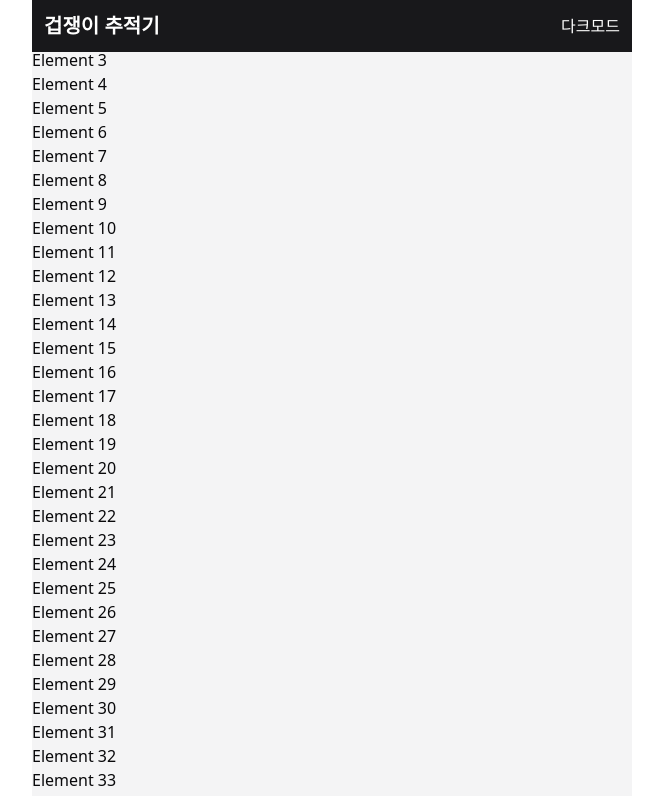
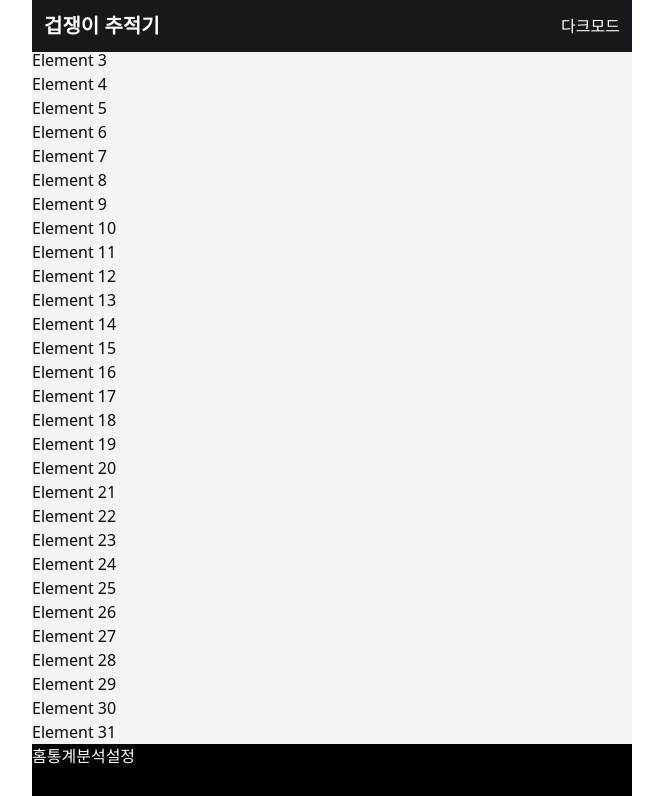
Before and after one commit to jong-k/coward-tracker-client, a Next.js app: page / in a window 1280 px wide. Shown: the top 796 px of the page, without its empty margins (308-971 px from the left). Built offline with nearby package versions, Linux system fonts and the light colour scheme.

Commit message:
feat: footer layout 추가

```diff
--- a/src/app/layout.tsx
+++ b/src/app/layout.tsx
@@ -3,6 +3,7 @@ import localFont from "next/font/local";
 import "./globals.css";
 import Container from "../components/common/Container";
 import Header from "../components/common/Header";
+import Footer from "../components/common/Footer";
 
 const geistSans = localFont({
   src: "./fonts/GeistVF.woff",
@@ -39,6 +40,7 @@ export default function RootLayout({
         <Container>
           <Header />
           {children}
+          <Footer />
         </Container>
       </body>
     </html>
--- /dev/null
+++ b/src/components/common/Footer.tsx
@@ -0,0 +1,9 @@
+import FooterNav from "./FooterNav";
+
+export default function Footer() {
+  return (
+    <footer className="fixed inset-x-0 bottom-0 z-header mx-auto w-full max-w-[600px] bg-black">
+      <FooterNav />
+    </footer>
+  );
+}
--- /dev/null
+++ b/src/components/common/FooterNav.tsx
@@ -0,0 +1,10 @@
+export default function FooterNav() {
+  return (
+    <nav className="flex h-footer text-white">
+      <div>홈</div>
+      <div>통계</div>
+      <div>분석</div>
+      <div>설정</div>
+    </nav>
+  );
+}
--- a/src/components/common/Header.tsx
+++ b/src/components/common/Header.tsx
@@ -2,7 +2,7 @@ import HeaderNav from "./HeaderNav";
 
 export default function Header() {
   return (
-    <header className="fixed inset-x-0 top-0 z-header mx-auto w-[600px]">
+    <header className="fixed inset-x-0 top-0 z-header mx-auto w-full max-w-[600px]">
       <HeaderNav />
     </header>
   );
--- a/tailwind.config.ts
+++ b/tailwind.config.ts
@@ -53,6 +53,7 @@ const config: Config = {
       },
       height: {
         header: "52px",
+        footer: "56px",
       },
       borderRadius: {
         lg: "var(--radius)",
```
